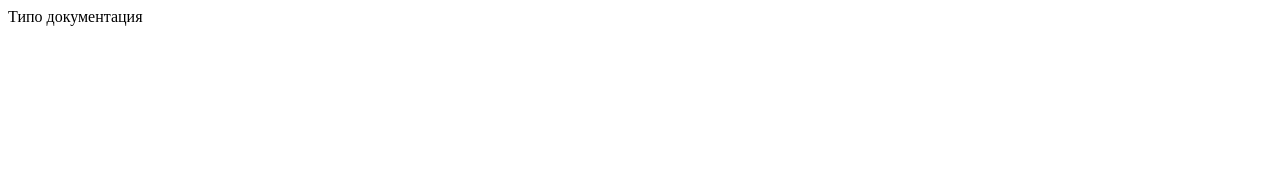
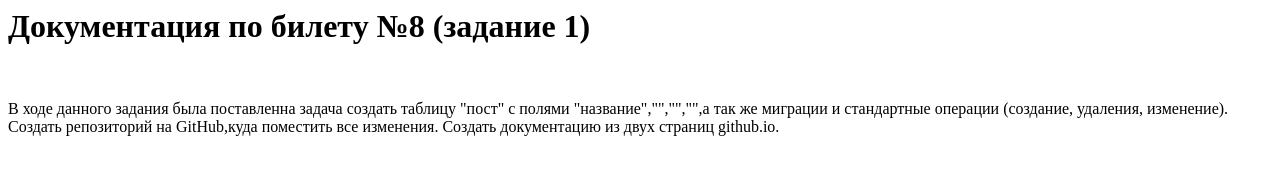
Before and after one commit to Sanyochik/Sanyochik.github.io, a plain HTML site: page index.html in a window 1280 px wide. Drawn offline with Linux system fonts and the light colour scheme.

Commit message:
Initial commit

```diff
--- a/index.html
+++ b/index.html
@@ -1 +1,2 @@
-Типо документация
+<H1>Документация по билету №8 (задание 1) </h1><br>
+<p>В ходе данного задания была поставленна задача создать таблицу "пост" с полями "название","","","",а так же миграции и стандартные операции (создание, удаления, изменение). Создать репозиторий на GitHub,куда поместить все изменения. Создать документацию из двух страниц github.io.
```
Also changed, not shown: 1 other file.
